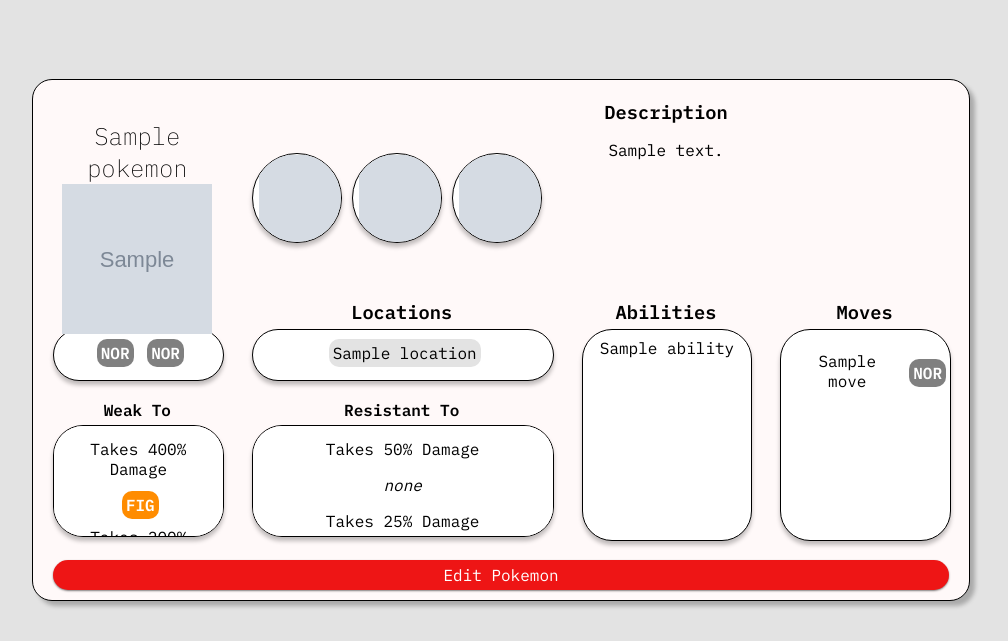
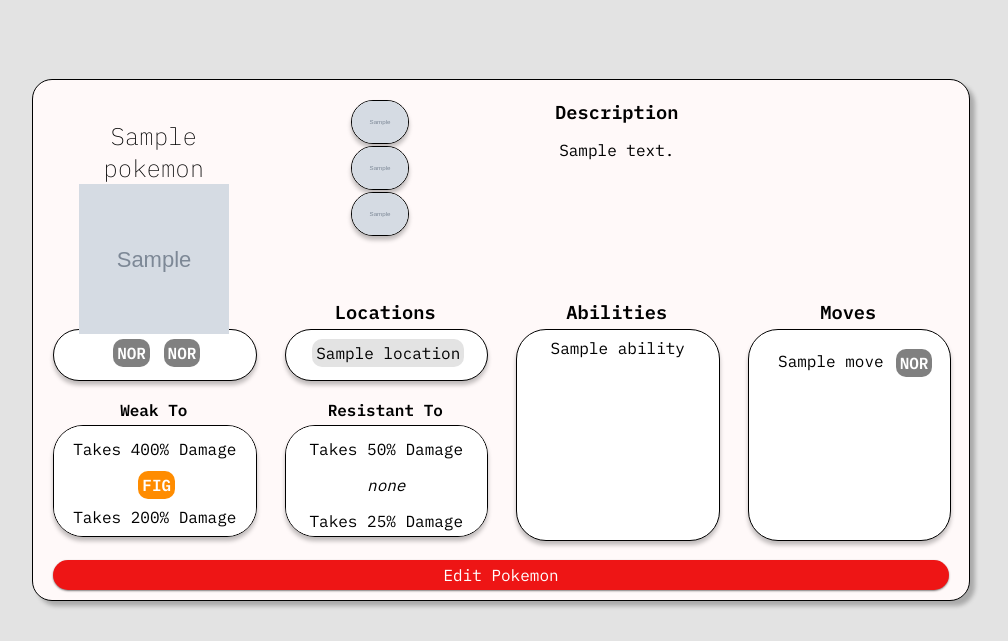
Before and after one commit to Jimmajones/unnamedteam3, a Django app: page /detailed_view/1/ in a window 1280 px wide. Shown: the part 85-726 px from the top of the page, without its empty margins (139-1147 px from the left). Run offline with Django 4.2, Linux system fonts and the light colour scheme; a user stored in the database is signed in; tables that the repository leaves empty hold one stand-in row (values such as "Sample post"); grey boxes marked "Sample" are stand-in pictures.

Commit message:
Cleaned up evolution CSS

```diff
--- a/pokeset/pokedex/static/styles.css
+++ b/pokeset/pokedex/static/styles.css
@@ -589,8 +589,6 @@ select option:checked{
     align-items:center;
     text-align: center;
     justify-content: space-evenly;
-    height: 200px;
-    width: 300px;
 
 }
 .evolution_column{
@@ -611,6 +609,23 @@ select option:checked{
 }
 
 .evolution_circles{
+    width: 3.5rem;
+    font-size: 30px;
+    background: #FFFFFF;
+    border: 1px solid #000000;
+    box-shadow: 0px 4px 4px rgba(0, 0, 0, 0.25);
+    border-radius: 80px;
+    margin-right: 10px;
+    overflow: hidden;
+    transition: all 300ms ease;
+    margin-bottom: 2px;
+}
+
+.evolution_circles:hover {
+    box-shadow: 0px 8px 8px rgba(0, 0, 0, 0.25);
+}
+
+/* .evolution_into_circles{
     box-sizing: border-box;
     flex: 1;
     width: 90px;
@@ -624,27 +639,7 @@ select option:checked{
     overflow: hidden;
     transition: all 300ms ease;
 
-}
-.evolution_circles:hover {
-    width: 100px;
-    height: 100px;
-}
-
-.evolution_into_circles{
-    box-sizing: border-box;
-    flex: 1;
-    width: 90px;
-    height: 90px;
-    font-size: 30px;
-    background: #FFFFFF;
-    border: 1px solid #000000;
-    box-shadow: 0px 4px 4px rgba(0, 0, 0, 0.25);
-    border-radius: 80px;
-    margin-right: 10px;
-    overflow: hidden;
-    transition: all 300ms ease;
-
-}
+} */
 .evolution_into_circles:hover {
     width: 110%;
     height: 110%;
--- a/pokeset/pokedex/templates/detailed_view.html
+++ b/pokeset/pokedex/templates/detailed_view.html
@@ -20,33 +20,20 @@
             <img src="{% static 'canvas.png' %}">
             {% endif %}
         </div>
-
-        <div class = "evolution_box" >
-
-            {% if pokemon_data.evolves_from %}
-                <div class ="evolutions">
-                    <button name = "evolution_from" class = "evolution_circles" onclick="location.href='{% url 'detailed' pokemon_data.evolves_from.id %}'">
-                        <img src="{{pokemon_data.evolves_from.image_url}}" loading="lazy">
-                    </button>
-                </div>
-            {%endif%}
-            <div class ="evolutions">
-                <button name = "Pokemon" class = "evolution_circles" onclick="location.href='{% url 'detailed' pokemon_data.id %}'">
-                    <img src="{{pokemon_data.image_url}}" loading="lazy">
-                </button>
+        <div class = "evolution_section">
+            <div class = "evolution_box" >
+                {% if pokemon_data.evolves_from %}
+                    <img class="evolution_circles" src="{{pokemon_data.evolves_from.image_url}}" loading="lazy" onclick="location.href='{% url 'detailed' pokemon_data.evolves_from.id %}'">
+                {%endif%}
             </div>
-
-            <div class = "evolution_column">
+            <div class = "evolution_box">
+                <img class="evolution_circles" src="{{pokemon_data.image_url}}" loading="lazy"  onclick="location.href='{% url 'detailed' pokemon_data.id %}'">
+            </div>
+            <div class = "evolution_box">
                 {% for evo_pokemon in pokemon_data.evolves_into.all%}
-                    <div class ="evolutions">
-                        <button name = "{{evo_pokemon.name}}" class = "evolution_into_circles" onclick="location.href='{% url 'detailed' evo_pokemon.id %}'">
-                            <img src="{{evo_pokemon.image_url}}" loading="lazy">
-                        </button>
-                    </div>
+                <img class = "evolution_circles" src="{{evo_pokemon.image_url}}" loading="lazy"  onclick="location.href='{% url 'detailed' evo_pokemon.id %}'">
                 {% endfor %}
             </div>
-
-
         </div>
         <div>
             <h3>Description</h3>
```
